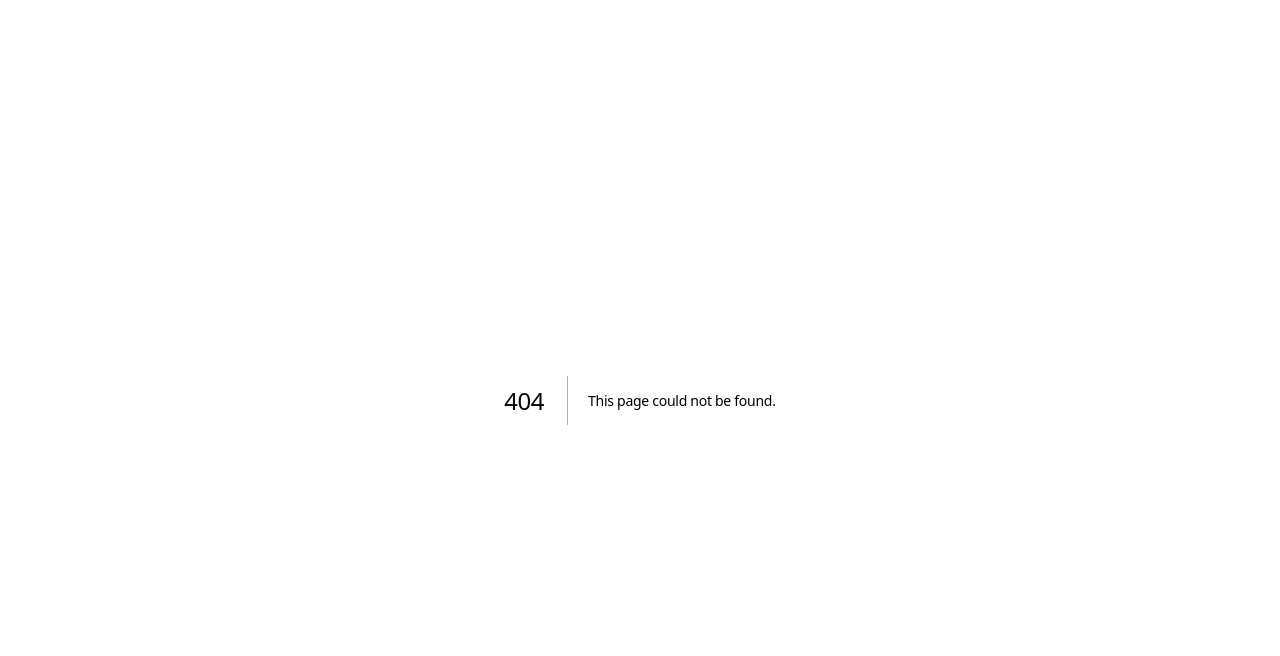
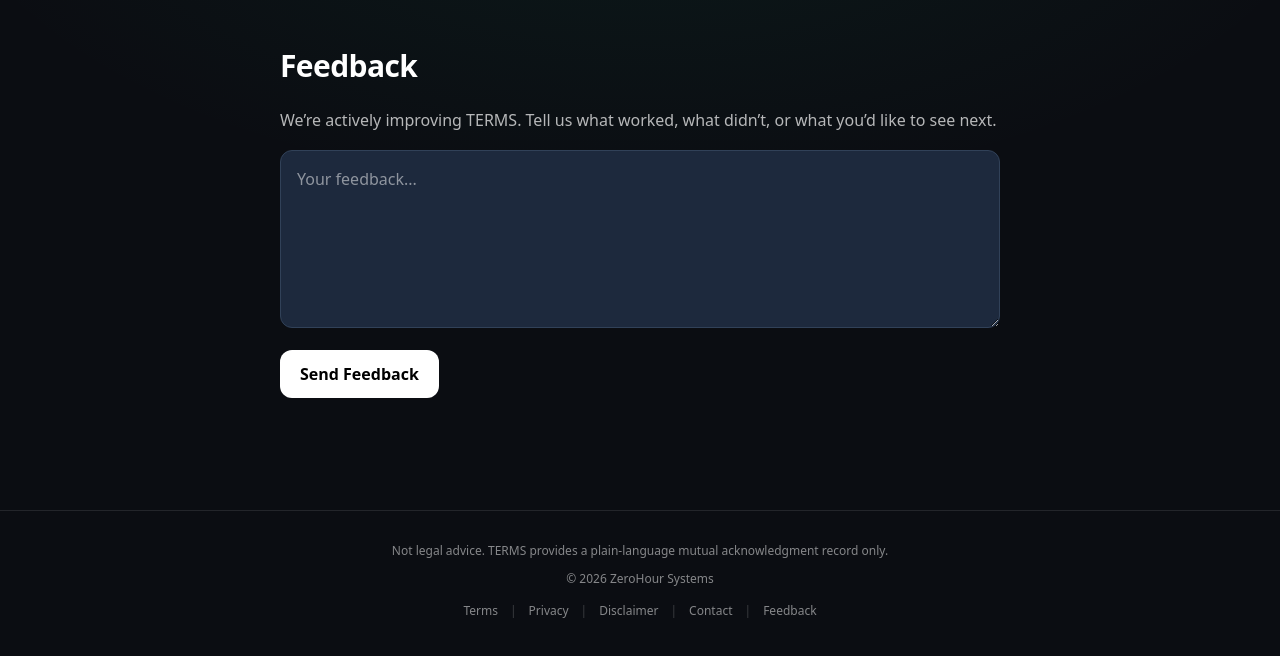
Before and after one commit to Blaze71023/terms-app, a Next.js app: page /contact/feedback in a window 1280 px wide. Before the commit this address had no page. Shown: the top 656 px of the page. Built offline with nearby package versions, Linux system fonts and the light colour scheme.

Commit message:
Add contact + feedback pages and update footer

```diff
--- /dev/null
+++ b/app/contact/feedback/page.tsx
@@ -0,0 +1,43 @@
+"use client";
+
+import { useState } from "react";
+
+export default function FeedbackPage() {
+  const [message, setMessage] = useState("");
+
+  function handleSubmit(e: React.FormEvent) {
+    e.preventDefault();
+
+    window.location.href = `mailto:termssupport@gmail.com?subject=TERMS Feedback&body=${encodeURIComponent(
+      message
+    )}`;
+  }
+
+  return (
+    <main className="max-w-3xl mx-auto px-6 py-12 text-white">
+      <h1 className="text-3xl font-semibold mb-6">Feedback</h1>
+
+      <p className="mb-4 text-white/70">
+        We’re actively improving TERMS. Tell us what worked, what didn’t, or what you’d like to see next.
+      </p>
+
+      <form onSubmit={handleSubmit} className="space-y-4">
+        <textarea
+          value={message}
+          onChange={(e) => setMessage(e.target.value)}
+          placeholder="Your feedback..."
+          className="w-full rounded-xl p-4 bg-slate-800 border border-slate-700 text-white"
+          rows={6}
+          required
+        />
+
+        <button
+          type="submit"
+          className="px-5 py-3 rounded-xl bg-white text-black font-semibold hover:opacity-90 transition"
+        >
+          Send Feedback
+        </button>
+      </form>
+    </main>
+  );
+}
--- /dev/null
+++ b/app/contact/page.tsx
@@ -0,0 +1,25 @@
+export default function ContactPage() {
+  return (
+    <main className="max-w-3xl mx-auto px-6 py-12 text-white">
+      <h1 className="text-3xl font-semibold mb-6">Contact</h1>
+
+      <p className="mb-4">
+        If you have questions, need support, or run into any issues, reach out anytime.
+      </p>
+
+      <p className="mb-4">
+        <span className="font-semibold">Support Email:</span>
+        <br />
+        termssupport@gmail.com
+      </p>
+
+      <p className="mb-4">
+        We typically respond within 24–48 hours.
+      </p>
+
+      <div className="mt-10 pt-6 border-t border-white/10 text-sm text-white/40">
+        ZeroHour Systems
+      </div>
+    </main>
+  );
+}
--- a/app/layout.tsx
+++ b/app/layout.tsx
@@ -2,34 +2,56 @@ import "./globals.css";
 import type { Metadata } from "next";
 
 export const metadata: Metadata = {
-  title: "Terms App",
+  title: "TERMS",
   description: "Create a clean agreement in minutes.",
 };
 
-export default function RootLayout({ children }: { children: React.ReactNode }) {
+export default function RootLayout({
+  children,
+}: {
+  children: React.ReactNode;
+}) {
   return (
     <html lang="en">
-      <body>
+      <body className="bg-slate-950 text-white">
         {children}
 
-        <footer className="mt-12 border-t border-white/10 px-6 py-6 text-center text-xs text-white/50">
-          <div className="mb-2">
+        <footer className="mt-16 border-t border-white/10 px-6 py-8 text-center text-xs text-white/50">
+          <div className="mb-3">
             Not legal advice. TERMS provides a plain-language mutual acknowledgment record only.
           </div>
 
-          <div className="mb-2">© {new Date().getFullYear()} ZeroHour Systems</div>
+          <div className="mb-4">
+            © {new Date().getFullYear()} ZeroHour Systems
+          </div>
 
-          <div className="flex items-center justify-center gap-3">
+          <div className="flex flex-wrap items-center justify-center gap-3">
             <a href="/terms" className="hover:text-white transition">
               Terms
             </a>
+
             <span className="text-white/20">|</span>
+
             <a href="/privacy" className="hover:text-white transition">
               Privacy
             </a>
+
             <span className="text-white/20">|</span>
+
             <a href="/disclaimer" className="hover:text-white transition">
               Disclaimer
+            </a>
+
+            <span className="text-white/20">|</span>
+
+            <a href="/contact" className="hover:text-white transition">
+              Contact
+            </a>
+
+            <span className="text-white/20">|</span>
+
+            <a href="/feedback" className="hover:text-white transition">
+              Feedback
             </a>
           </div>
         </footer>
```
